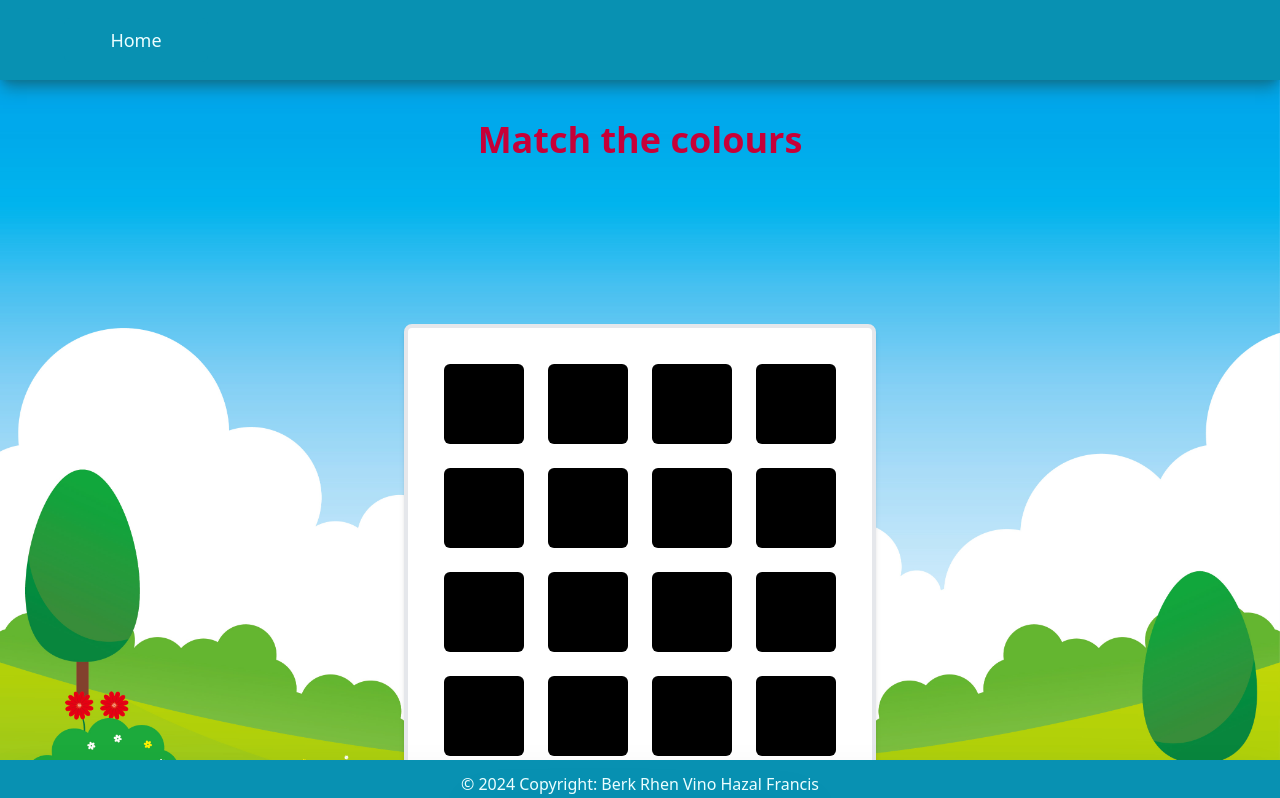
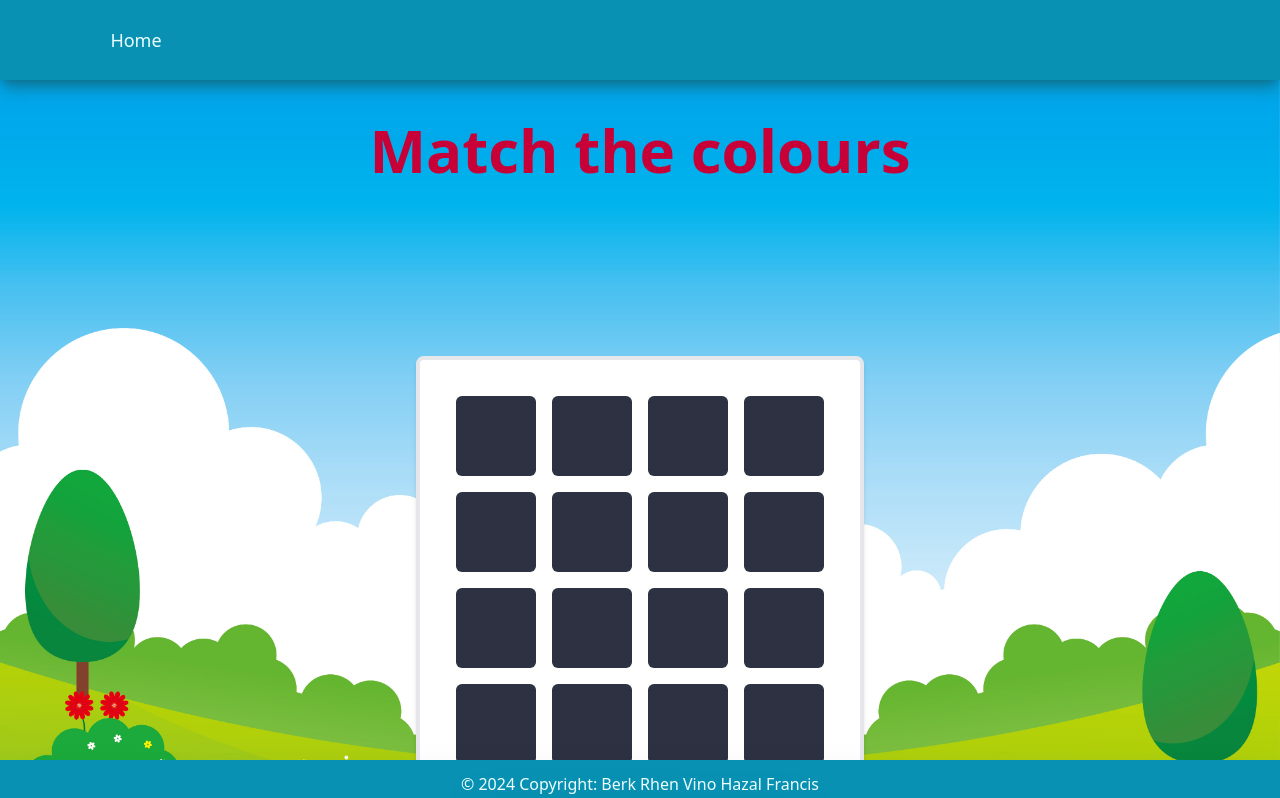
Before and after one commit to mdtoy-dev/Edicatation, a React app: page /memory in a window 1280 px wide. Shown: the top 798 px of the page. Built offline with nearby package versions, Linux system fonts and the light colour scheme; the HTML template or start-up script is replaced by a standard one.

Commit message:
style updated

```diff
--- a/src/components/Card.jsx
+++ b/src/components/Card.jsx
@@ -12,7 +12,7 @@ function Card({ color, id, stat, handleClick }) {
       }
       style={{
         backgroundColor:
-          stat === "active" || stat === "correct" ? color : "black",
+          stat === "active" || stat === "correct" ? color : "#2D3142",
       }}
       onClick={() => stat !== "correct" && handleClick(id)}
     ></div>
--- a/src/components/Cards.jsx
+++ b/src/components/Cards.jsx
@@ -59,11 +59,11 @@ function Cards() {
   return (
     <div>
       <div className=" mt-10 flex flex-col items-center justify-center ">
-      <h1 className="text-4xl font-bold animate-change-color ">Match the colours</h1>
+      <h1 className="text-6xl font-extrabold animate-change-color ">Match the colours</h1>
       </div>
     <div className="flex mb-4 justify-center items-center h-screen">
     <div className="max-w-xl border-4 border-ivory-400 bg-white rounded-lg shadow-md p-8">
-    <div className="grid grid-cols-4 max-w-5xl mx-auto my-auto gap-4">
+    <div className="grid grid-cols-4 max-w-5xl mx-auto my-auto gap-2">
       {items.map((color, index) => (
         <Card
           key={index}
--- a/src/components/quizQuestionGenerator.jsx
+++ b/src/components/quizQuestionGenerator.jsx
@@ -81,7 +81,8 @@ function quizQuestionGenerator() {
 
 
   return (
-    <div className=" bg-cover h-screen" style={{backgroundImage: "url(src/assets/quizBg.jpg)"}}>
+    <div className=" bg-cover h-screen">
+      <p className="text-5xl text-center text-white font-bold mt-4 ">{type} Quiz</p>
     <div className="flex flex-col items-center justify-center min-h-screen ">
       <div className="w-full max-w-2xl bg-white shadow-md rounded-md p-6">
         <div className="text-center font-bold text-lg mb-2">
```
